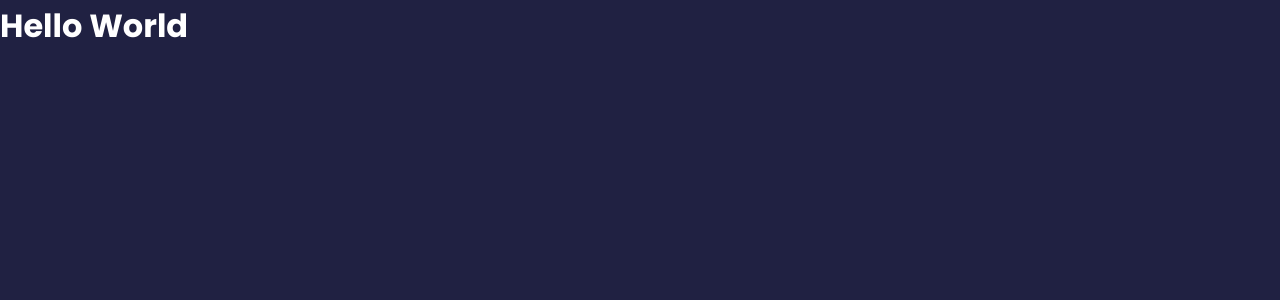
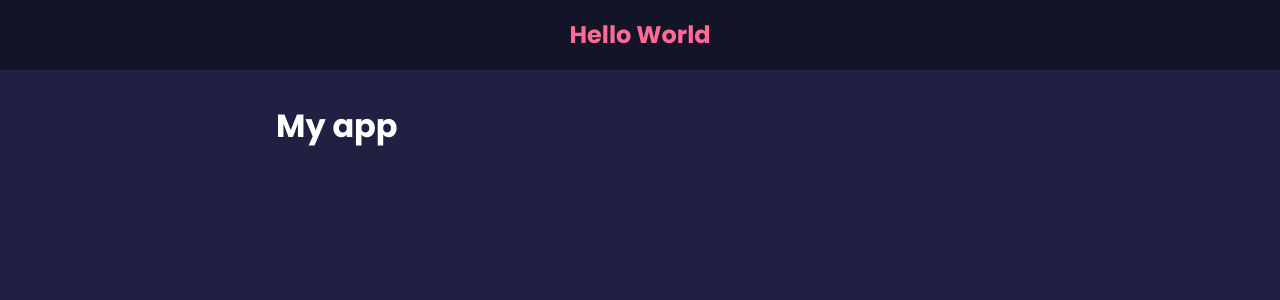
Before and after one commit to coast-guide/Feedback-app, a React (Create React App) app: page / in a window 1280 px wide. Shown: the top 300 px of the page. Built offline with nearby package versions, Linux system fonts and the light colour scheme.

Commit message:
Add header component.

```diff
--- a/src/App.js
+++ b/src/App.js
@@ -1,6 +1,14 @@
-function App () {
+import Header from "./components/Header";
 
-return <h1>Hello World</h1>
+function App() {
+  return (
+    <>
+      <Header text="Hello World" />
+      <div className="container">
+        <h1>My app</h1>
+      </div>
+    </>
+  );
 }
 
 export default App;
--- /dev/null
+++ b/src/components/Header.jsx
@@ -0,0 +1,31 @@
+import React from "react";
+import PropTypes from "prop-types";
+
+function Header({ text, bgColor, textColor }) {
+  const headerStyles = {
+    backgroundColor: bgColor,
+    color: textColor,
+  };
+
+  return (
+    <header style={headerStyles}>
+      <div className="container">
+        <h2>{text}</h2>
+      </div>
+    </header>
+  );
+}
+
+Header.defaultProps = {
+  text: "Feedback UI",
+  bgColor: "rgba(0,0,0,0.4)",
+  textColor: "#ff6a95",
+};
+
+Header.propTypes = {
+  text: PropTypes.string,
+  bgColor: PropTypes.string,
+  textColor: PropTypes.string,
+};
+
+export default Header;
```
